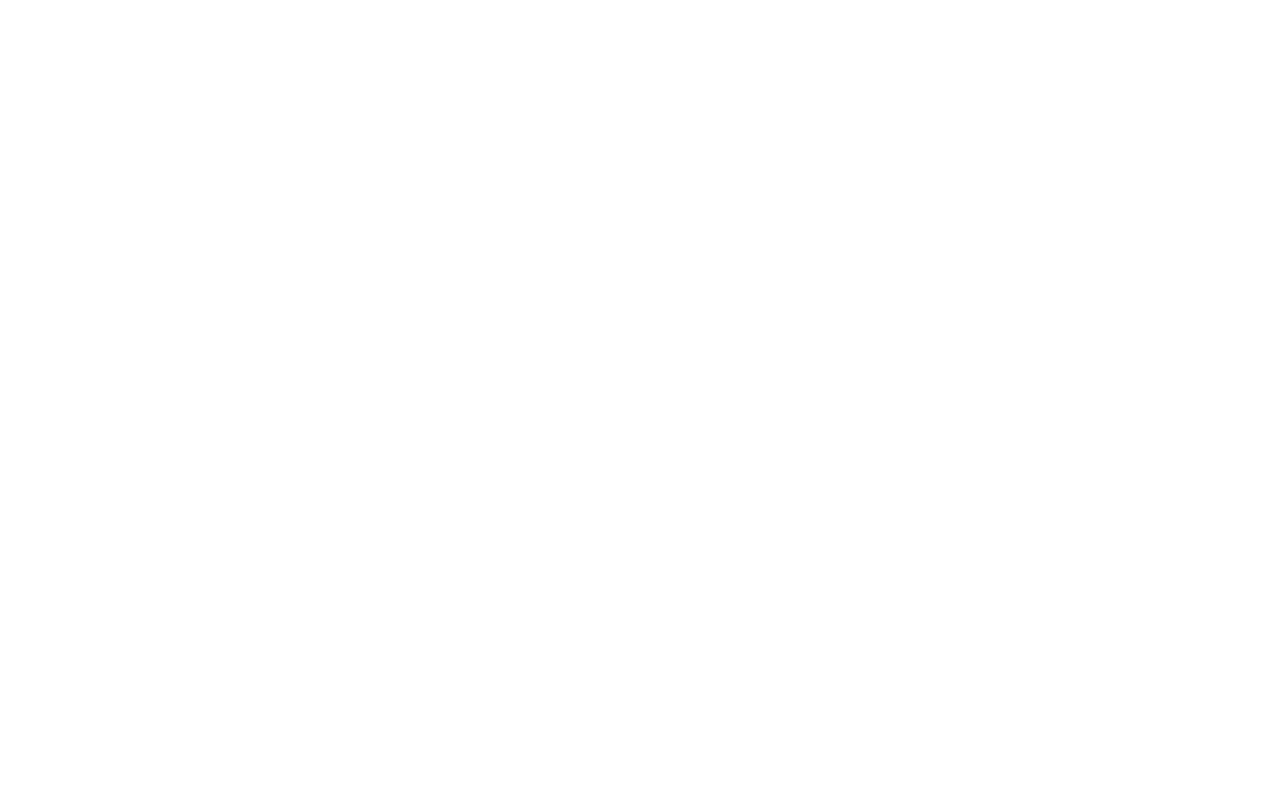
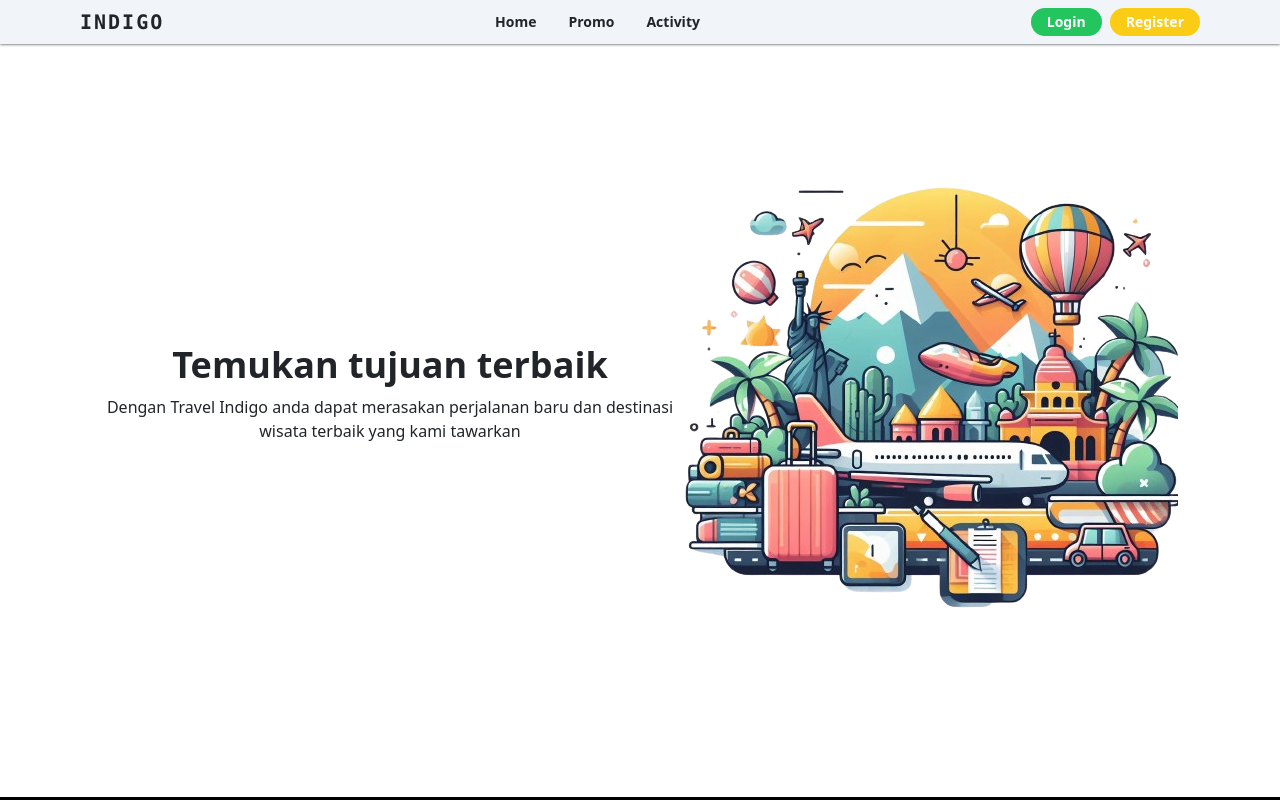
Before and after one commit to msfrzl1/final_travel, a React (Vite) app: page / in a window 1280 px wide. Before the commit this address had no page. Shown: the top 800 px of the page. Built offline with nearby package versions, Linux system fonts and the light colour scheme; no server answers.

Commit message:
added jumbotron in home page

```diff
--- a/src/components/Elements/Footer/Footer.jsx
+++ b/src/components/Elements/Footer/Footer.jsx
@@ -46,7 +46,7 @@
                   <h1 className='font-medium text-sm text-center pb-2'>Newsletter</h1>
                   <nav className='flex flex-col gap-2 text-xs'>
                      <FormInput placeholder='example.com' />
-                     <Button className='bg-orange-500 py-2.5'>Suscribe</Button>
+                     <Button className='bg-orange-500 py-2'>Suscribe</Button>
                   </nav>
                </div>
             </div>
--- a/src/components/Elements/Navbar/index.jsx
+++ b/src/components/Elements/Navbar/index.jsx
@@ -34,7 +34,7 @@
                <div className='hidden md:block'>
                   <div className='flex font-semibold text-sm'>
                      <Link
-                        to=''
+                        to='/'
                         className={`hover:bg-gray-200 ease-in-out duration-200 py-1 px-3 rounded-full cursor-pointer`}
                      >
                         Home
@@ -178,7 +178,7 @@
                         </div>
                      )}
                      <Link
-                        to=''
+                        to='/'
                         className={`hover:bg-gray-200 ease-in-out duration-200 py-1 px-3 rounded-full cursor-pointer`}
                      >
                         Home
--- a/src/components/Fragments/FormLogin/index.jsx
+++ b/src/components/Fragments/FormLogin/index.jsx
@@ -20,7 +20,7 @@
       console.log(response);
       if (response.status === 200) {
          setTimeout(() => {
-            navigate('/dasboard/users');
+            navigate('/');
          }, 2000);
          toast.success(response.data.message);
       } else {
--- a/src/components/Routes/route.jsx
+++ b/src/components/Routes/route.jsx
@@ -5,11 +5,16 @@
 import CategoryPage from '../../pages/dasboard/category/categorysPage';
 import PromoPage from '../../pages/dasboard/promos/promosPage';
 import UserPage from '../../pages/dasboard/users/usersPage';
+import HomePage from '../../pages/home';
 import LoginPage from '../../pages/login';
 import RegisterPage from '../../pages/register';
 import LayoutDasboard from '../Layouts/LayoutDasboard';
 
 export const routeList = [
+   {
+      path: '/',
+      element: <HomePage />,
+   },
    {
       path: '/login',
       element: <LoginPage />,
--- a/src/pages/home/index.jsx
+++ b/src/pages/home/index.jsx
@@ -0,0 +1,28 @@
+import Layout from '../../components/Layouts/Layout';
+
+export default function HomePage() {
+   return (
+      <Layout>
+         <div className='pt-16 min-h-screen lg:min-h-[90vh] flex flex-col justify-center lg:flex-row items-center md:mx-32 mx-5 mb-[4.8rem]'>
+            <div
+               className='flex flex-col text-center gap-2 max-w-xl'
+               data-aos='fade-right'
+               data-aos-duration='1000'
+            >
+               <h1 className='font-semibold text-4xl leading-tight'>Temukan tujuan terbaik</h1>
+               <p>Dengan Travel Indigo anda dapat merasakan perjalanan baru dan destinasi wisata terbaik yang kami tawarkan</p>
+            </div>
+            <div
+               data-aos='fade-left'
+               data-aos-duration='1000'
+            >
+               <img
+                  src='/image.png'
+                  alt='image travel indigo'
+                  className='lg:mt-0 w-full'
+               />
+            </div>
+         </div>
+      </Layout>
+   );
+}
```
